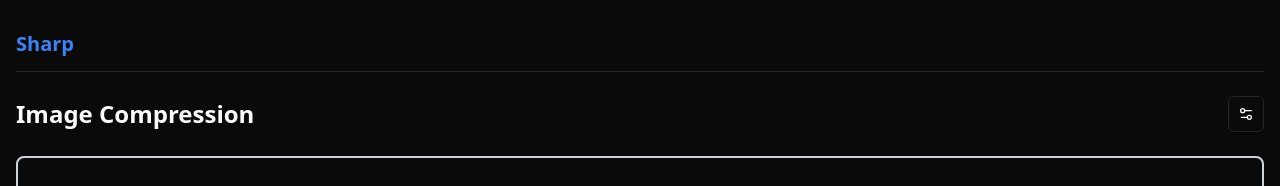
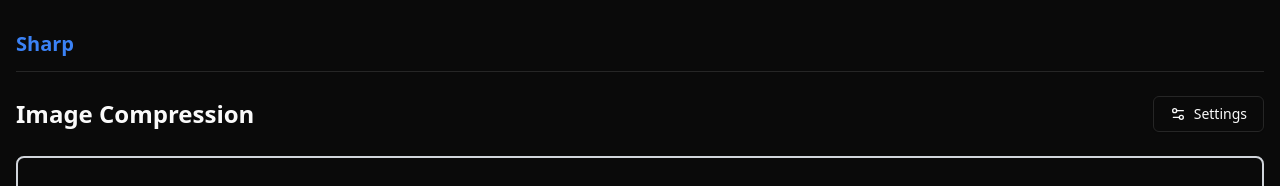
Before and after one commit to surajk95/sharp-dashboard, a Next.js app in the folder client/: page / in a window 1280 px wide. Shown: the top 186 px of the page. Built offline with nearby package versions, Linux system fonts and the light colour scheme.

Commit message:
settings button

```diff
--- a/client/app/components/dashboard/compression-settings.tsx
+++ b/client/app/components/dashboard/compression-settings.tsx
@@ -40,8 +40,9 @@ const CompressionSettings: FC<CompressionSettingsProps> = ({
   return (
     <Dialog>
       <DialogTrigger asChild>
-        <Button variant="outline" size="icon">
+        <Button variant="outline" className="flex items-center gap-2">
           <Settings2 className="h-4 w-4" />
+          Settings
         </Button>
       </DialogTrigger>
       <DialogContent className="sm:max-w-[700px]">
```
